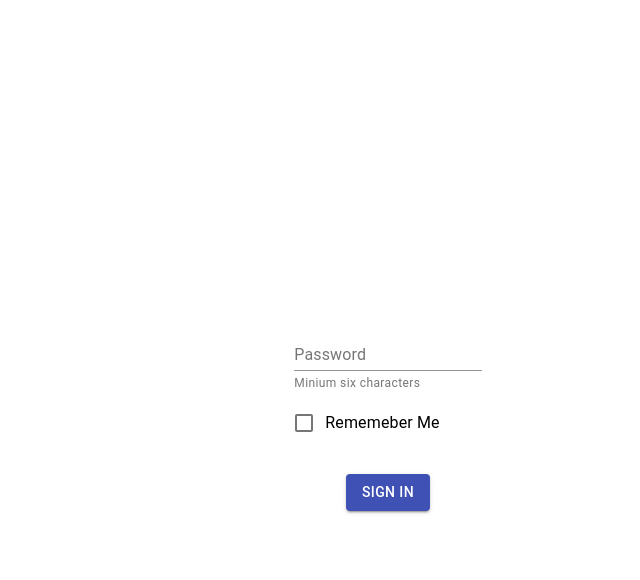
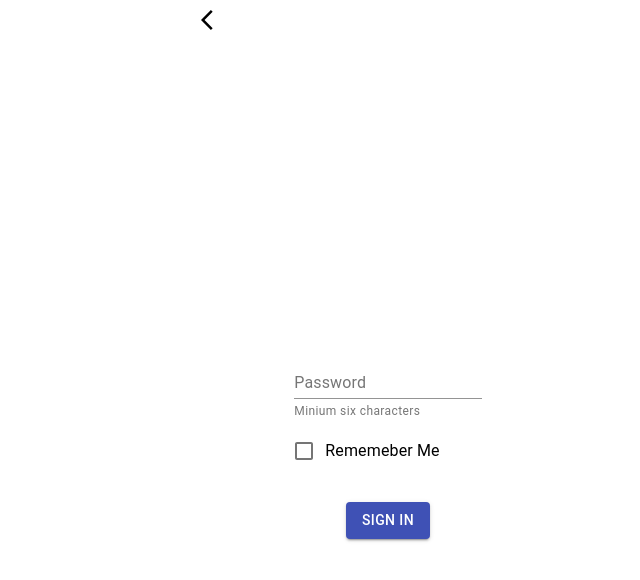
Before and after one commit to AlvaroRuiz1126/Joonik, a React (Create React App) app: page /password in a window 1280 px wide. Shown: the top 580 px of the page, without its empty margins (260-900 px from the left). Built offline with nearby package versions, Linux system fonts and the light colour scheme.

Commit message:
add ArroyBack in PasswordScreen

```diff
--- a/src/components/PasswordScreen.jsx
+++ b/src/components/PasswordScreen.jsx
@@ -1,5 +1,6 @@
 import React, { useState } from 'react'
 import { getTokenByPassword } from '../services/apiService';
+import ArrowBackIosIcon from '@material-ui/icons/ArrowBackIos';
 import {
     Button,
     Checkbox,
@@ -23,6 +24,10 @@ const PasswordScreen = ({history}) => {
     });
 
     const {password} = passwordState;
+
+    const handleBack = () => {
+        history.push('/email');
+    };
 
     const handleInputChange = ({target}) => {
         setPasswordState({
@@ -50,6 +55,8 @@ const PasswordScreen = ({history}) => {
     };
 
     return (
+        <>
+        <ArrowBackIosIcon onClick={handleBack} />
         <Grid
             container
             spacing={0}
@@ -97,6 +104,7 @@ const PasswordScreen = ({history}) => {
             </Grid>
 
         </Grid>
+        </>
     );
 };
 
```
